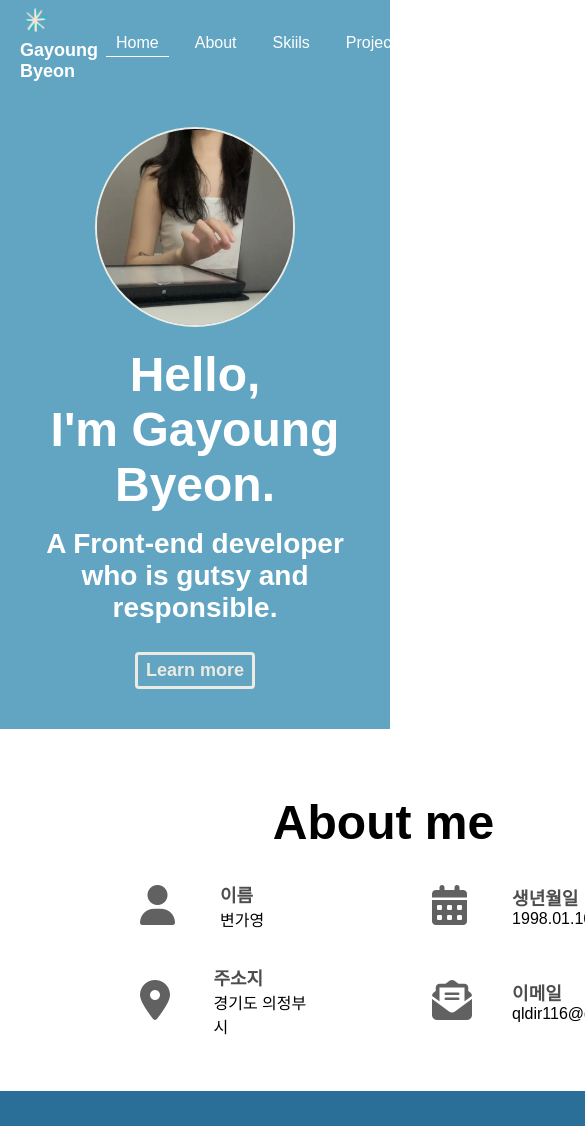
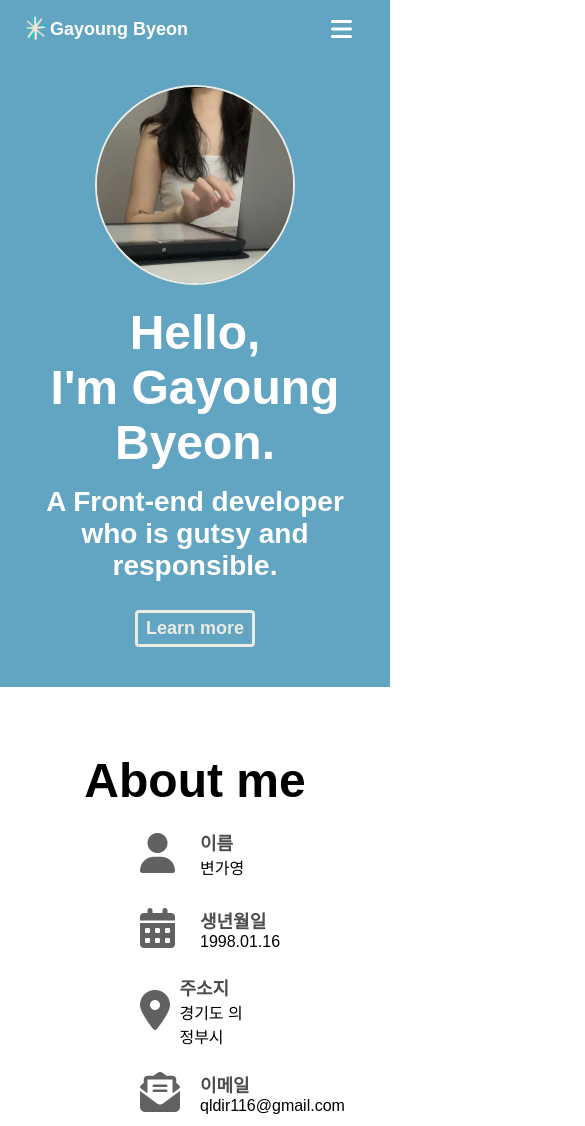
Before and after one commit to gybyeon/Portfolio, a plain HTML site: page index.html in a window 390 px wide. Shown: the top 1126 px of the page, 585 px wide, since content can reach past the window. Drawn offline with Linux system fonts and the light colour scheme; a web font is replaced by a local one.

Commit message:
css] resposive

```diff
--- a/index.html
+++ b/index.html
@@ -4,7 +4,7 @@
     <meta charset="UTF-8" />
     <meta http-equiv="X-UA-Compatible" content="IE=edge" />
     <meta name="viewport" content="width=device-width, initial-scale=1.0" />
-    <title>GYB's Portfoilo</title>
+    <title>GB's Portfoilo</title>
     <meta
       name="description"
       content="Portfoilo for world-renowned software engineer Gayoung"
@@ -43,6 +43,9 @@
           <li class="navbar_menu_item">Projects</li>
         </ul>
       </div>
+
+        <!-- Toggle button-->
+        <button class="navbar_toggle_btn"><i class="fa-solid fa-bars"></i></button>
     </nav>
 
     <!-- Home -->
--- a/style.css
+++ b/style.css
@@ -60,7 +60,6 @@ button {
 .section {
   padding: 50px;
   text-align: center;
-  min-width: 767px;
   margin: auto;
 }
 .section_container {
@@ -113,6 +112,8 @@ p {
 .navbar_favicon {
   width: 30px;
   height: 30px;
+  position: relative;
+  top: 8px;
 }
 .navbar_menu {
   display: flex;
@@ -129,6 +130,14 @@ p {
 .navbar_menu_item:hover {
   color: var(--color-dark-blue);
   border-bottom: 1px solid var(--color-dark-blue);
+}
+.navbar_toggle_btn {
+  position: absolute;
+  top: 15px;
+  right: 32px;
+  font-size: 24px;
+  color: var(--color-white);
+  display: none;
 }
 
 /* Home */
@@ -167,7 +176,7 @@ p {
   display: grid;
   grid-template-columns: 1fr 1fr;
   row-gap: 15px;
-  margin-left: 30px;
+  margin: 0 30px;
 }
 .introduce {
   display: flex;
@@ -176,10 +185,10 @@ p {
   margin: 0 60px;
 }
 .introduce_icon {
-  width: 80px;
-  height: 80px;
+  width: 60px;
+  height: 60px;
   font-size: 40px;
-  line-height: 80px;
+  line-height: 60px;
   color: var(--color-grey);
 }
 .introduce_item_title {
@@ -336,3 +345,28 @@ p {
   color: var(--color-dark-blue);
   opacity: 0.8;
 }
+
+/* for below 768px screen width */
+@media screen and (max-width: 768px) {
+  .navbar_toggle_btn {
+    display: block;
+  }
+  .navbar_menu {
+    flex-direction: column;
+    text-align: center;
+    position: absolute;
+    top: 25px;
+    right: 25px;
+    display: none;
+  }
+  .about_introduces {
+    display: flex;
+    flex-direction: column;
+    justify-content: center;
+    align-items: flex-start;
+  }
+  .project {
+    flex-grow: 1;
+    margin: 8px 0;
+  }
+}
```
